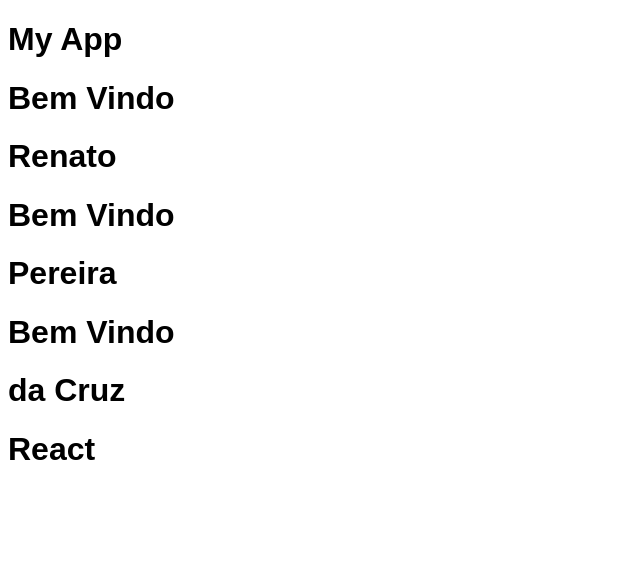
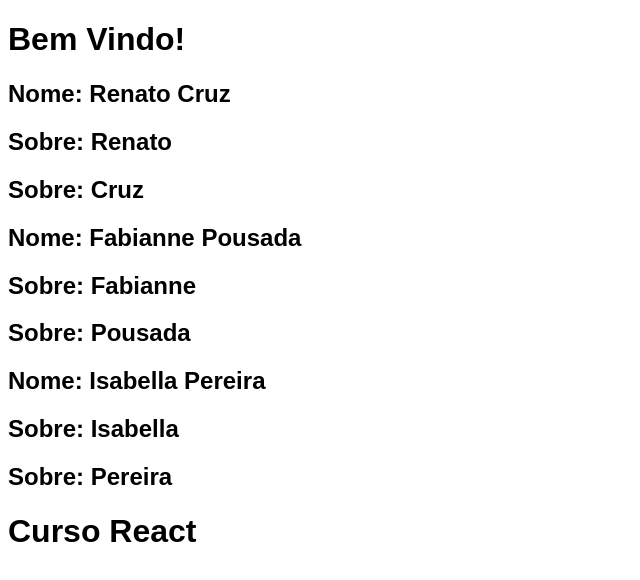
Before and after one commit to renatokim/my-app, a React (Create React App) app: page / in a window 1280 px wide. Shown: the top 580 px of the page, without its empty margins (0-640 px from the left). Built offline with nearby package versions, Linux system fonts and the light colour scheme.

Commit message:
Component

```diff
--- a/src/App.js
+++ b/src/App.js
@@ -1,10 +1,19 @@
 import './App.css';
+
+const Sobre = (props) => {
+  return (
+    <div>
+      <h2>Sobre: { props.sobre.nome } </h2>
+      <h2>Sobre: { props.sobre.sobrenome } </h2>
+    </div>
+  );
+}
 
 const BemVindo = (props) => {
   return (
     <div>
-      <h1>Bem Vindo</h1>
-      <h1>{ props.nome }</h1>
+      <h2>Nome: { props.nome } {props.sobrenome}</h2>
+      <Sobre sobre={props} />
     </div>
   );
 }
@@ -12,11 +21,11 @@
 function App() {
   return (
     <div>
-      <h1>My App</h1>
-      <BemVindo nome="Renato" />
-      <BemVindo nome="Pereira" />
-      <BemVindo nome="da Cruz" />
-      <h1>React</h1>
+      <h1>Bem Vindo!</h1>
+      <BemVindo nome="Renato" sobrenome="Cruz" />
+      <BemVindo nome="Fabianne" sobrenome="Pousada" />
+      <BemVindo nome="Isabella" sobrenome="Pereira" />
+      <h1>Curso React</h1>
     </div>
   );
 }
```
